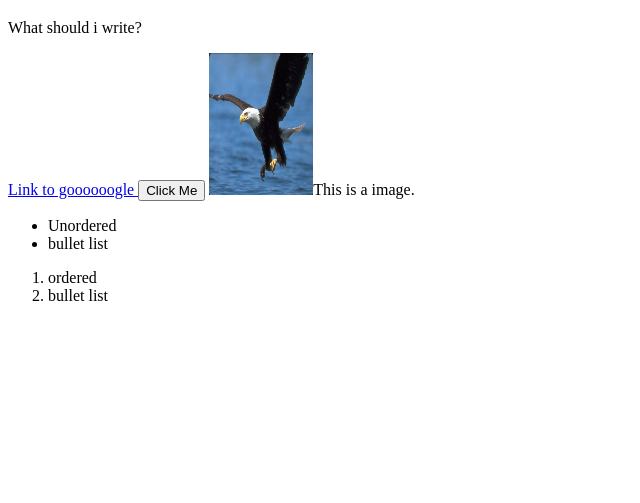
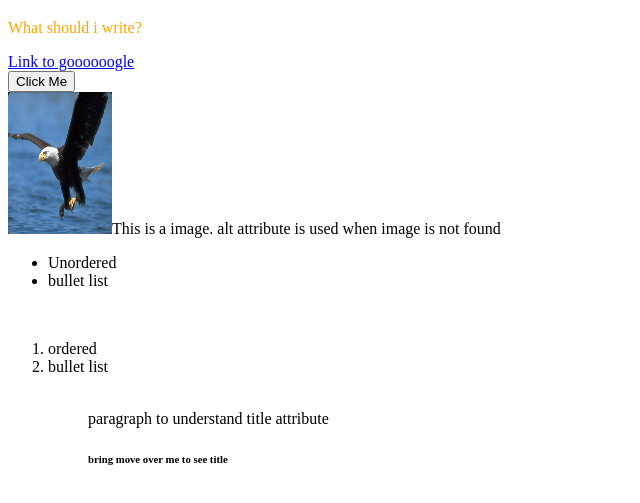
Before and after one commit to srshashi/Js-learning, a plain HTML site: page htmlBasics/index.htm in a window 1280 px wide. Shown: the part 61-564 px from the top of the page, without its empty margins (0-640 px from the left). Drawn offline with Linux system fonts and the light colour scheme.

Commit message:
learnt about attributes like title, alt, lang in html and line break tag

```diff
--- a/htmlBasics/index.htm
+++ b/htmlBasics/index.htm
@@ -1,26 +1,35 @@
 <!DOCTYPE html>
 
-<html>
+<html lang="en-US">                                   <!-- Declaring a language is important for accessibility applications (screen readers) and search engines
+                                                          The first two letters specify the language (en). If there is a dialect, use two more letters (US). -->
     <head>
         <title> HTML Basics </title>                  <!-- This will show as web browser tab name -->
     </head>
 
     <body>                                            <!-- Only body part is visible to browser -->
         <h1> This is my first heading. </h1>          <!-- Heading h1 - h6, h1=>most important h6=>least important -->
-        <p> What should i write? </p>                 <!-- paragraph tag -->
-                                                      <!-- below tag will create link reference, when you will click "Link to w3School" text page will redirect to linked website -->
+                                                      <!-- paragraph tag, style is an attribute used to change color of paragraph content -->
+        <p style="color:orange"> What should i write? </p>
+                                                      <!-- below tag will create link reference, when you will click "Link to w3School" text page will redirect to linked website. href is an attribute of <a> tag-->
         <a href = "https://www.goooooooogle.com"> Link to goooooogle </a>
+        <br/>                                          <!-- Line break, it doesn't have end tag -->
         <button> Click Me </button>                   <!-- Create button -->
-                                                      <!-- below tag will show image, scr to set image, alt (Alternative text). we can set width and height of image. -->
-        <img src = "./animal.JPG" alt = "Big AA" width="104" height = "142">This is a image. </img>
+                                                      <!-- below tag will show image, scr to set image, alt (Alternative text). we can set width and height of image. src,alt,height,width are the attribute of <img> tag-->
+        <br/>
+        <img src = "./animal.JPG" alt = "Not able to load image." width="104" height = "142">This is a image. alt attribute is used when image is not found</img>
+        <br/>
         <ul>                                          <!-- Unordered bullet list -->
             <li> Unordered </li>
             <li> bullet list </li>
         </ul>
+        <br/>
         <ol>                                          <!-- ordered bullet list -->
             <li> ordered </li>
             <li> bullet list </li>
         <ol>
+        <br/>
+        <p title = "Title is showing when we mouse over on paragraph"> paragraph to understand title attribute </p>
+        <h6 title = "Title for header"> bring move over me to see title </h6>
     </body>
 
 </html>
```
